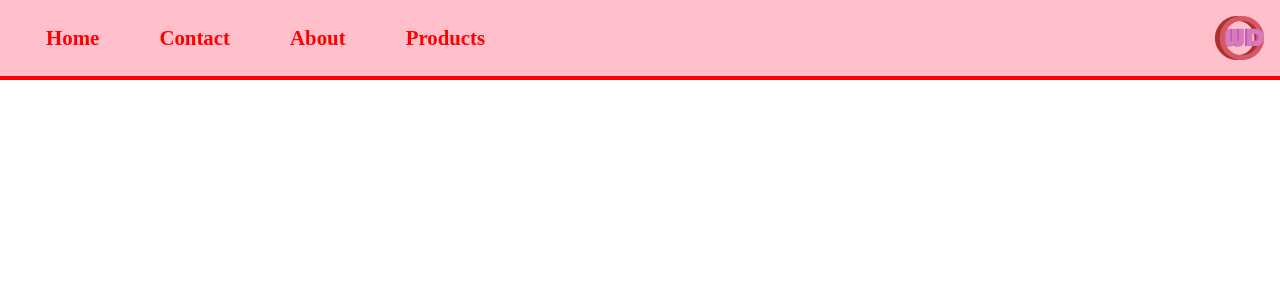
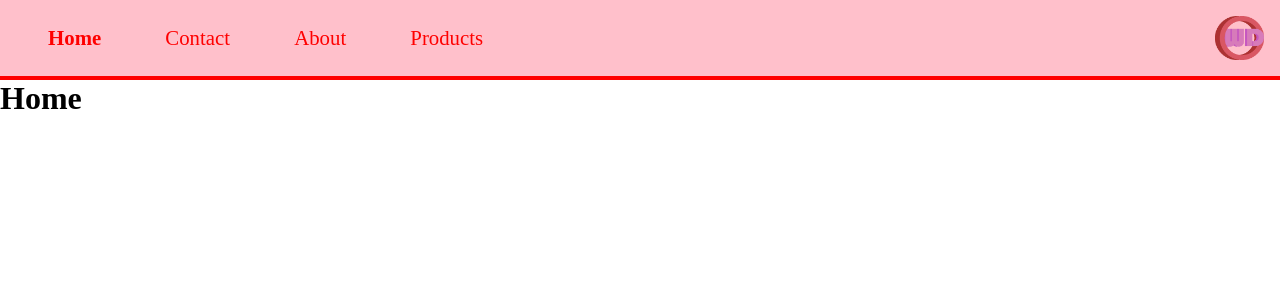
Before and after one commit to 0eef0/FBLAWebDesign, a React (Create React App) app: page / in a window 1280 px wide. Shown: the top 300 px of the page. Built offline with nearby package versions, Linux system fonts and the light colour scheme.

Commit message:
got react routing to work, got navbar mobile scaling workin

```diff
--- a/src/App.jsx
+++ b/src/App.jsx
@@ -1,11 +1,29 @@
 import React from 'react';
+import {
+  BrowserRouter as Router,
+  Routes,
+  Route
+} from "react-router-dom";
 import Navbar from './Components/Navbar';
+
+const getTempPage = (str) => {
+    return <h1>{str}</h1>
+};
 
 const App = () => {
     return (
-        <div>
-            <Navbar />
-        </div>
+        <Router>
+            <div>
+                <Navbar />
+                <p style={{height: '10vh'}} />
+                <Routes>
+                    <Route index element={getTempPage('Home')} />
+                    <Route path='contact' element={getTempPage('Contact')} />
+                    <Route path='about' element={getTempPage('About')} />
+                    <Route path='products' element={getTempPage('Product')} />
+                </Routes>
+            </div>
+        </Router>
     )
 }
 
--- a/src/Components/Navbar.jsx
+++ b/src/Components/Navbar.jsx
@@ -1,14 +1,23 @@
 import React from 'react';
+import { Link } from 'react-router-dom';
 import logo from '../Images/logo.png';
 
 const Navbar = () => {
+    const changeActive = (page) => {
+        const elems = document.getElementsByTagName('li');
+        for(let i = 0; i < elems.length; i++){
+            elems[i].classList.remove('active');
+        }
+        document.getElementById(page).classList.add('active');
+    }
+
     return (
         <nav>
             <ul>
-                <li className='active'><h1>Home</h1></li>
-                <li><h1>Contact</h1></li>
-                <li><h1>About</h1></li>
-                <li><h1>Products</h1></li>
+                <li className='active' onClick={() => {changeActive('home')}} id='home'><Link className='link' to='/'><h1>Home</h1></Link></li>
+                <li onClick={() => {changeActive('contact')}} id='contact'><Link className='link' to='/contact'><h1>Contact</h1></Link></li>
+                <li onClick={() => {changeActive('about')}} id='about'><Link className='link' to='/about'><h1>About</h1></Link></li>
+                <li onClick={() => {changeActive('products')}} id='products'><Link className='link' to='/products'><h1>Products</h1></Link></li>
             </ul>
             <img src={logo} alt="logo" />
         </nav>
--- a/src/Styles/components/Navbar.scss
+++ b/src/Styles/components/Navbar.scss
@@ -21,9 +21,19 @@ nav {
     justify-content: space-around;
     width: 40%;
 
+    .link {
+      text-decoration: none !important;
+    }
+
     h1 {
       font-size: calc(1vw + 1vh);
+      font-weight: normal;
       color: red;
+    }
+    li.active {
+      h1 {
+        font-weight: bolder;
+      }
     }
   }
 
@@ -33,13 +43,29 @@ nav {
 
       ul {
         width: 20%;
+        transition: margin-top 0.1s;
         li {
           display: none;
+          h1 {
+            font-size: calc(2vw + 2vh);
+          }
         }
         li.active {
           display: block;
-          h1 {
-            font-size: calc(2vw + 2vh);
+        }
+
+        &:hover {
+          display: block;
+          background-color: pink;
+          border: 0.5vh solid red;
+          border-top: none;
+          border-radius: 0 0 1rem 1rem;
+          padding: 1vh;
+          width: 30vw;
+          text-align: right;
+          margin-top: 26vh;
+          li {
+            display: block;
           }
         }
       }
--- a/src/Styles/main.css
+++ b/src/Styles/main.css
@@ -195,9 +195,16 @@ nav ul {
   justify-content: space-around;
   width: 40%;
 }
+nav ul .link {
+  text-decoration: none !important;
+}
 nav ul h1 {
   font-size: calc(1vw + 1vh);
+  font-weight: normal;
   color: red;
+}
+nav ul li.active h1 {
+  font-weight: bolder;
 }
 @media only screen and (max-width: 500px) {
   nav {
@@ -205,15 +212,30 @@ nav ul h1 {
   }
   nav ul {
     width: 20%;
+    transition: margin-top 0.1s;
   }
   nav ul li {
     display: none;
   }
+  nav ul li h1 {
+    font-size: calc(2vw + 2vh);
+  }
   nav ul li.active {
     display: block;
   }
-  nav ul li.active h1 {
-    font-size: calc(2vw + 2vh);
+  nav ul:hover {
+    display: block;
+    background-color: pink;
+    border: 0.5vh solid red;
+    border-top: none;
+    border-radius: 0 0 1rem 1rem;
+    padding: 1vh;
+    width: 30vw;
+    text-align: right;
+    margin-top: 26vh;
+  }
+  nav ul:hover li {
+    display: block;
   }
 }
 
--- a/src/index.js
+++ b/src/index.js
@@ -1,19 +1,11 @@
 import React from 'react';
 import ReactDOM from 'react-dom';
-import {
-  BrowserRouter as Router,
-  Switch,
-  Route,
-  Link
-} from "react-router-dom";
 import './Styles/main.css';
 import App from './App';
 
 ReactDOM.render(
   <React.StrictMode>
-    <Router>
       <App />
-    </Router>
   </React.StrictMode>,
   document.getElementById('root')
 );
```
Also changed, not shown: 1 other file (tests, documents, lock files or other folders).
